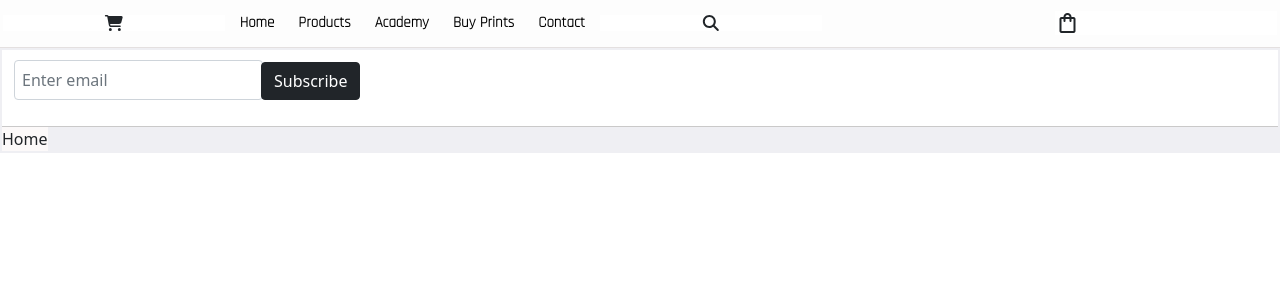
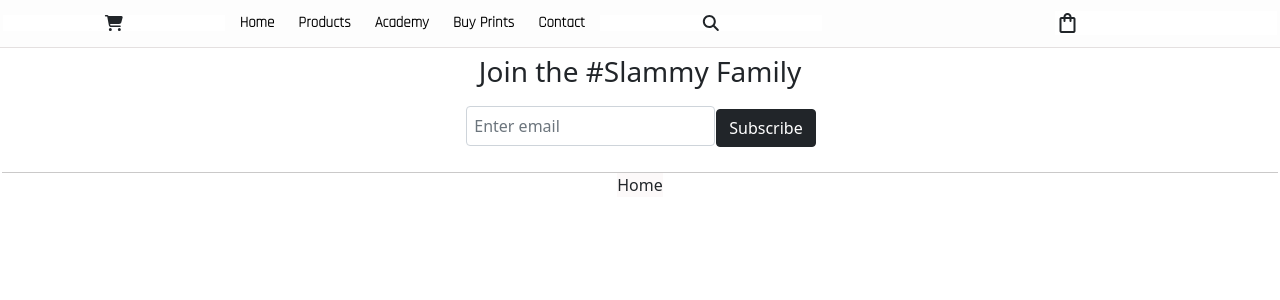
Before and after one commit to JeremiahJacob261/react-plus-bootstrap, a React (Create React App) app: page /Products in a window 1280 px wide. Shown: the top 300 px of the page. Built offline with nearby package versions, Linux system fonts and the light colour scheme; a web font is replaced by a local one.

Commit message:
2 files modified

```diff
--- a/src/components/footer.js
+++ b/src/components/footer.js
@@ -4,8 +4,8 @@
 function Footer(){
 return(
   <div class="footer">
+    <h3>Join the #Slammy Family</h3>
 <div class="newsletter">
-
  <div><Form>
   <Form.Group className="mb-3" controlId="subscribeInput">
     <Form.Control type="email" placeholder="Enter email" />
--- a/src/style.css
+++ b/src/style.css
@@ -53,10 +53,13 @@
   .footer{
     width: 100%;
     padding: 2px;
-    background-color: rgb(239, 239, 243);
-    display: flexbox;
+    background-color: rgb(255, 255, 255);
+    display: flex;
     flex-direction: column;
     height: fit-content;
+    justify-content: center;
+    align-items: center;
+    margin-top: 5px;
   }
   .corporates{
   background-color: rgb(252, 249, 249);
@@ -69,7 +72,7 @@
     background-color: white;
     width: 100%;
     flex: 1;
-    display: inline-block;
+    display: inline-flex;
     padding: 10px;
   border-bottom: 1px solid rgb(202, 201, 201);
   justify-content: center;
@@ -99,6 +102,9 @@
 #subscribe:hover{
 background-color: rgb(36, 36, 36);
 }
+#subscribe{
+  margin-left: 3px;
+}
 #home-img{
   width: auto;
   height: 100px;
@@ -110,7 +116,6 @@
  max-width: 100%;
  max-height: 100%;
 }
-
 .home-start-text{
 flex: 1;
 min-width: 200px;
@@ -185,10 +190,11 @@
   .footer{
     width: 100%;
     padding: 2px;
-    background-color: rgb(239, 239, 243);
-    display: flexbox;
+    background-color: rgb(253, 253, 255);
+    display: flex;
     flex-direction: column;
     height: fit-content;
+    align-items: center;
   }
   .corporates{
   background-color: rgb(252, 249, 249);
@@ -202,13 +208,12 @@
     background-color: white;
     width: 100%;
     flex: 1;
-    display: inline-block;
+    display: inline-flex;
     padding: 10px;
   border-bottom: 1px solid rgb(202, 201, 201);
   justify-content: center;
   align-items: center;
   }
-
   .home{
     height: fit-content;
   }
```
